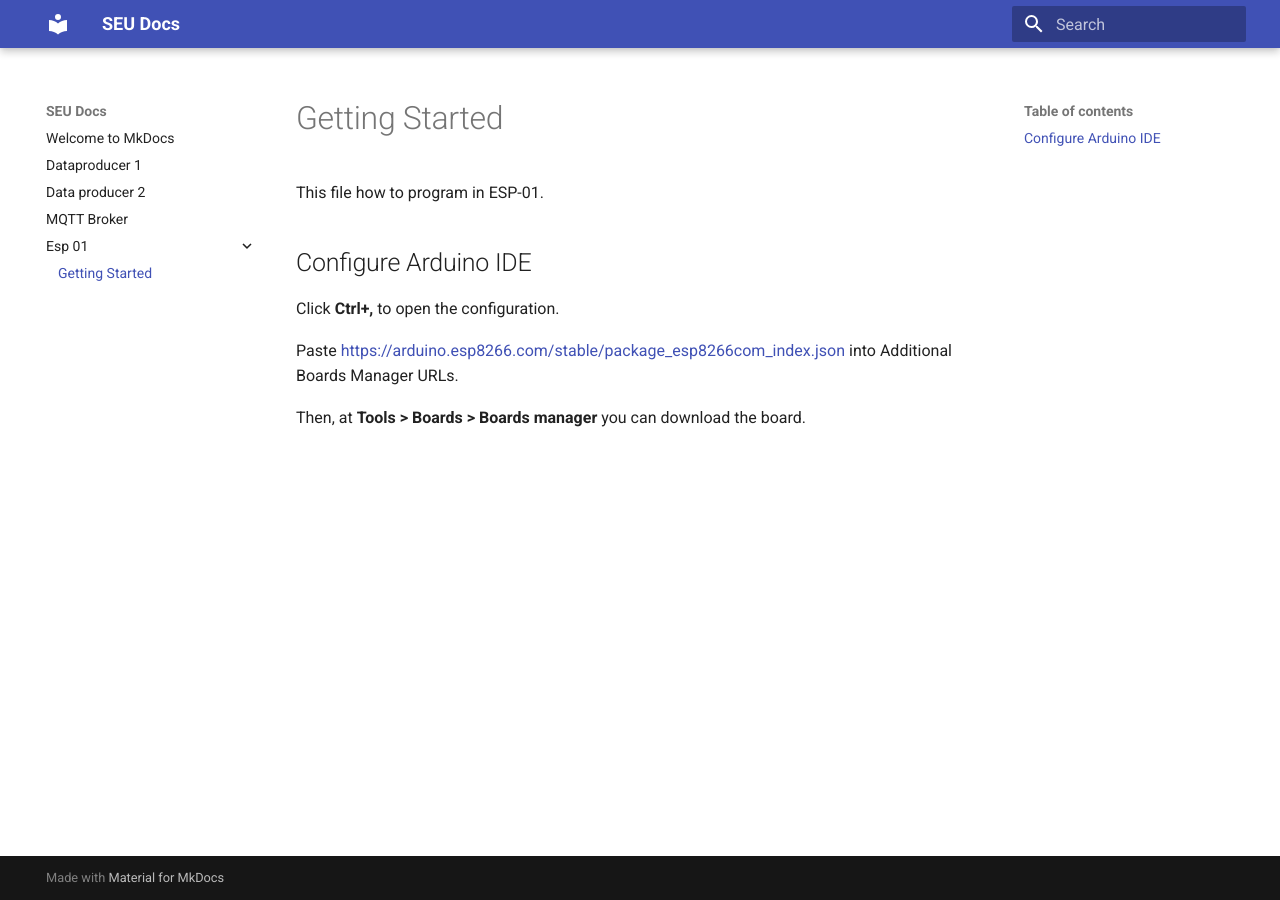
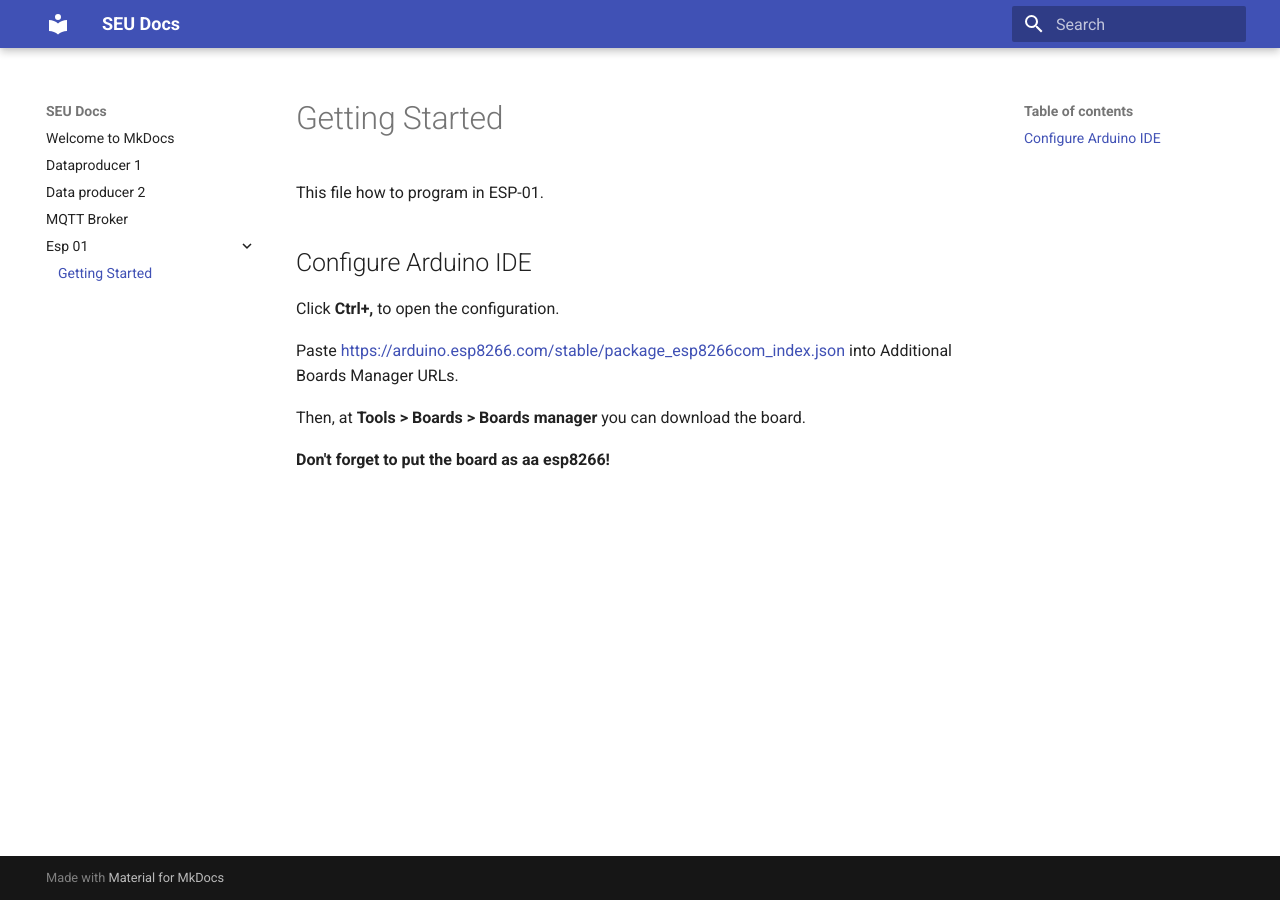
Before and after one commit to Oriolac/seu, an MkDocs documentation site: the page built from docs/docs/esp-01/getting-started.md, in a window 1280 px wide. Built offline with MkDocs 1.6.1 and Material for MkDocs 9.7.7, drawn with Linux system fonts in a browser that asks for light colours.

Commit message:
Added a Don't forget.

```diff
--- a/docs/docs/esp-01/getting-started.md
+++ b/docs/docs/esp-01/getting-started.md
@@ -9,3 +9,5 @@ Paste [https://arduino.esp8266.com/stable/package_esp8266com_index.json](https:/
 into Additional Boards Manager URLs.
 
 Then, at **Tools > Boards > Boards manager** you can download the board.
+
+**Don't forget to put the board as aa esp8266!**
```
